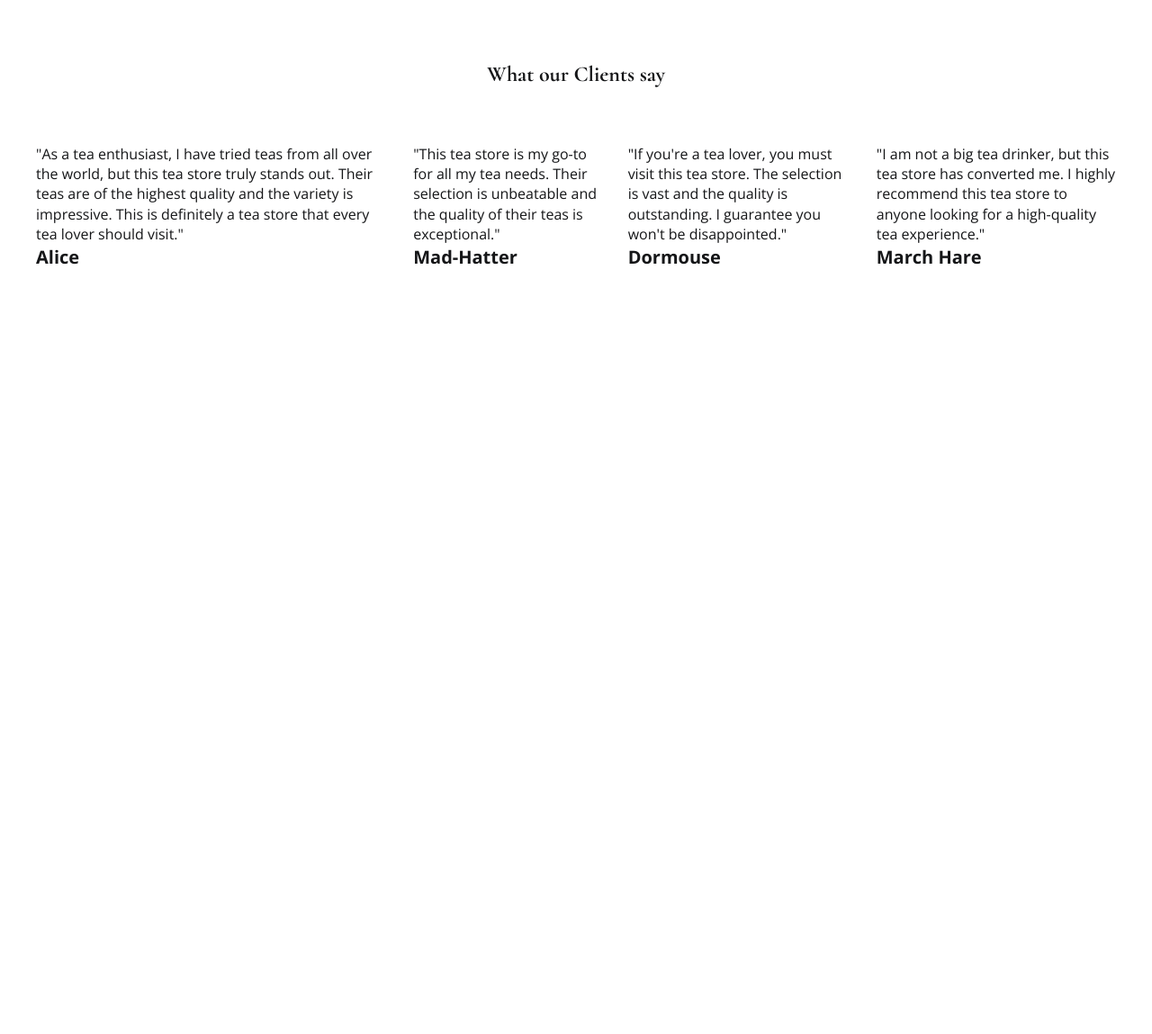
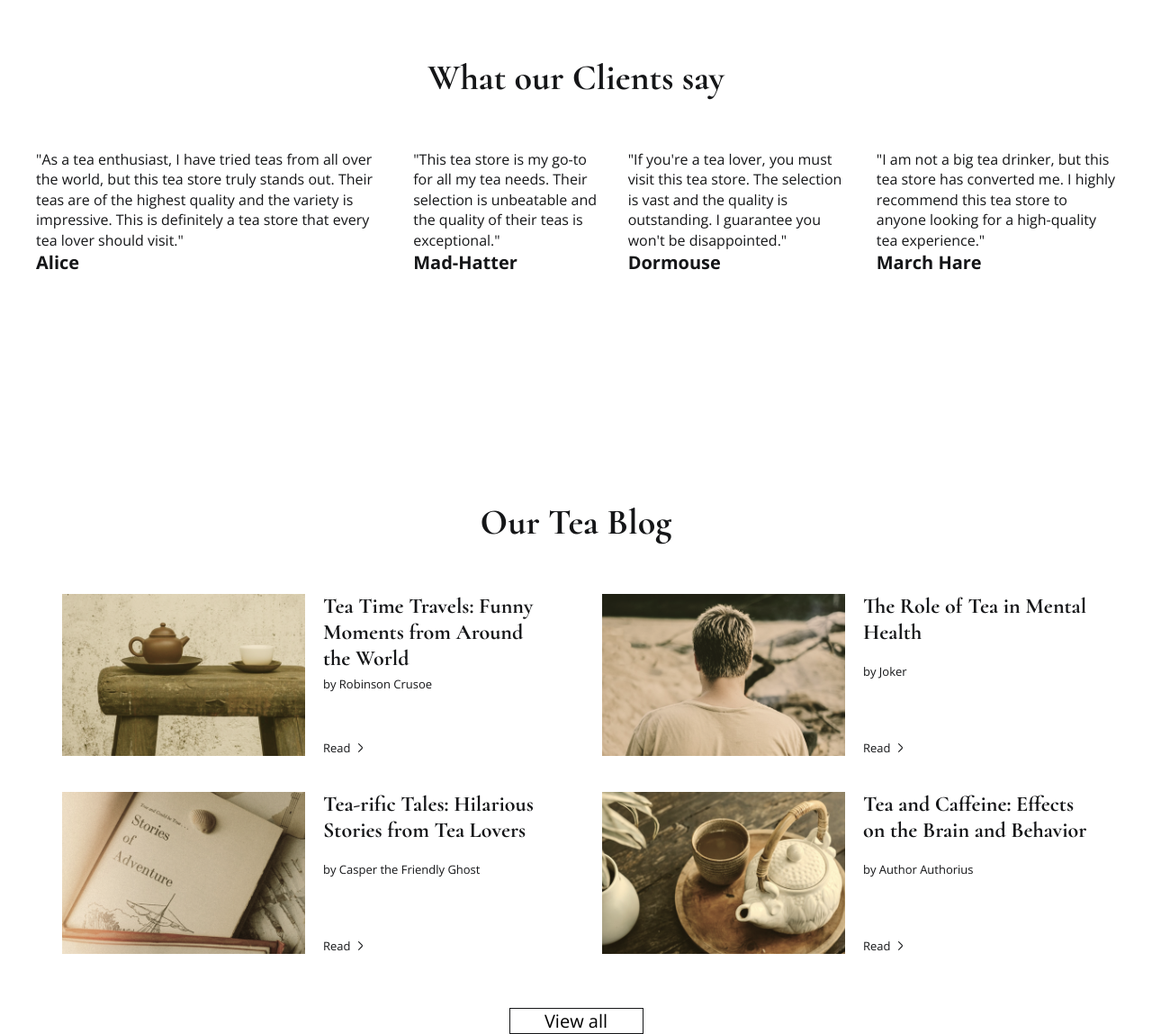
Before and after one commit to Denjix7/tea, a plain HTML site: page index.html in a window 1280 px wide. Shown: the part 1706-2855 px from the top of the page at 90% size. Before the commit the page ends 2006 px from the top, so only its background shows below. Drawn offline with nearby package versions, Linux system fonts and the light colour scheme.

Commit message:
секция блог готова

```diff
--- a/css/style.css
+++ b/css/style.css
@@ -181,3 +181,63 @@ a {
   font-size: 20px;
   font-weight: 600;
 }
+
+.blog {
+  display: flex;
+  flex-direction: column;
+  align-items: center;
+  margin: 0 auto;
+  margin-top: 254px;
+}
+
+.cards-wrapper-blog {
+  margin-top: 60px;
+}
+.card-blog {
+  width: 542px;
+  display: flex;
+  gap: 20px;
+}
+.card-text {
+  display: flex;
+  flex-direction: column;
+  justify-content: space-between;
+}
+.cards-row-1 {
+  display: flex;
+  gap: 58px;
+}
+.cards-row-2 {
+  display: flex;
+  gap: 58px;
+  margin-top: 40px;
+}
+.cards-subtitle {
+  font-size: 24px;
+  line-height: 1.2;
+}
+.cards-subtitle span {
+  margin-top: 10px;
+}
+.aftor,
+.read-text {
+  font-family: Open Sans;
+  font-size: 13px;
+  font-weight: 300;
+}
+.read {
+  margin-top: 48px;
+  display: flex;
+}
+.read img {
+  padding-left: 8px;
+}
+.button {
+  width: 149px;
+  font-family: Open Sans;
+  font-size: 20px;
+  font-weight: 300;
+  margin-top: 60px;
+  border: 1px solid rgb(21, 22, 24);
+  background: rgb(255, 255, 255);
+}
--- a/index.html
+++ b/index.html
@@ -87,7 +87,7 @@
           </div>
         </section>
         <section class="client-say">
-          <h2 class="tittle">What our Clients say</h2>
+          <h2 class="titlle">What our Clients say</h2>
           <div class="cards-wrapper-say">
             <div class="card-say">
               <blockquote>
@@ -132,7 +132,76 @@
             </div>
           </div>
         </section>
-        <section></section>
+        <section class="blog">
+          <h2 class="titlle">Our Tea Blog</h2>
+          <div class="cards-wrapper-blog">
+            <div class="cards-row-1">
+              <div class="card-blog">
+                <div>
+                  <img src="./img/teapot270.png" alt="teapot" />
+                </div>
+                <div class="card-text">
+                  <h3 class="cards-subtitle">
+                    Tea Time Travels: Funny Moments from Around the World
+                  </h3>
+                  <span class="aftor">by Robinson Crusoe</span>
+                  <div class="read">
+                    <span class="read-text">Read</span>
+                    <img src="./img/icons/arrow.svg" alt="arrow" />
+                  </div>
+                </div>
+              </div>
+              <div class="card-blog">
+                <div>
+                  <img src="./img/men270.png" alt="men" />
+                </div>
+                <div class="card-text">
+                  <h3 class="cards-subtitle">
+                    The Role of Tea in Mental Health
+                  </h3>
+                  <span class="aftor">by Joker</span>
+                  <div class="read">
+                    <span class="read-text">Read</span>
+                    <img src="./img/icons/arrow.svg" alt="arrow" />
+                  </div>
+                </div>
+              </div>
+            </div>
+            <div class="cards-row-2">
+              <div class="card-blog">
+                <div>
+                  <img src="./img/photo_frame270.png" alt="photo_frame" />
+                </div>
+                <div class="card-text">
+                  <h3 class="cards-subtitle">
+                    Tea-rific Tales: Hilarious Stories from Tea Lovers
+                  </h3>
+                  <span class="aftor">by Casper the Friendly Ghost</span>
+                  <div class="read">
+                    <span class="read-text">Read</span>
+                    <img src="./img/icons/arrow.svg" alt="arrow" />
+                  </div>
+                </div>
+              </div>
+              <div class="card-blog">
+                <div>
+                  <img src="./img/platter270.png" alt="platter" />
+                </div>
+                <div class="card-text">
+                  <h3 class="cards-subtitle">
+                    Tea and Caffeine: Effects on the Brain and Behavior
+                  </h3>
+                  <span class="aftor">by Author Authorius</span>
+                  <div class="read">
+                    <span class="read-text">Read</span>
+                    <img src="./img/icons/arrow.svg" alt="arrow" />
+                  </div>
+                </div>
+              </div>
+            </div>
+          </div>
+          <button class="button">View all</button>
+        </section>
         <section></section>
         <section></section>
       </div>
```
Also changed, not shown: img/icons/arrow.svg (added), img/men270.png (added), img/photo_frame270.png (added), img/platter270.png (added), img/teapot270.png (added).
